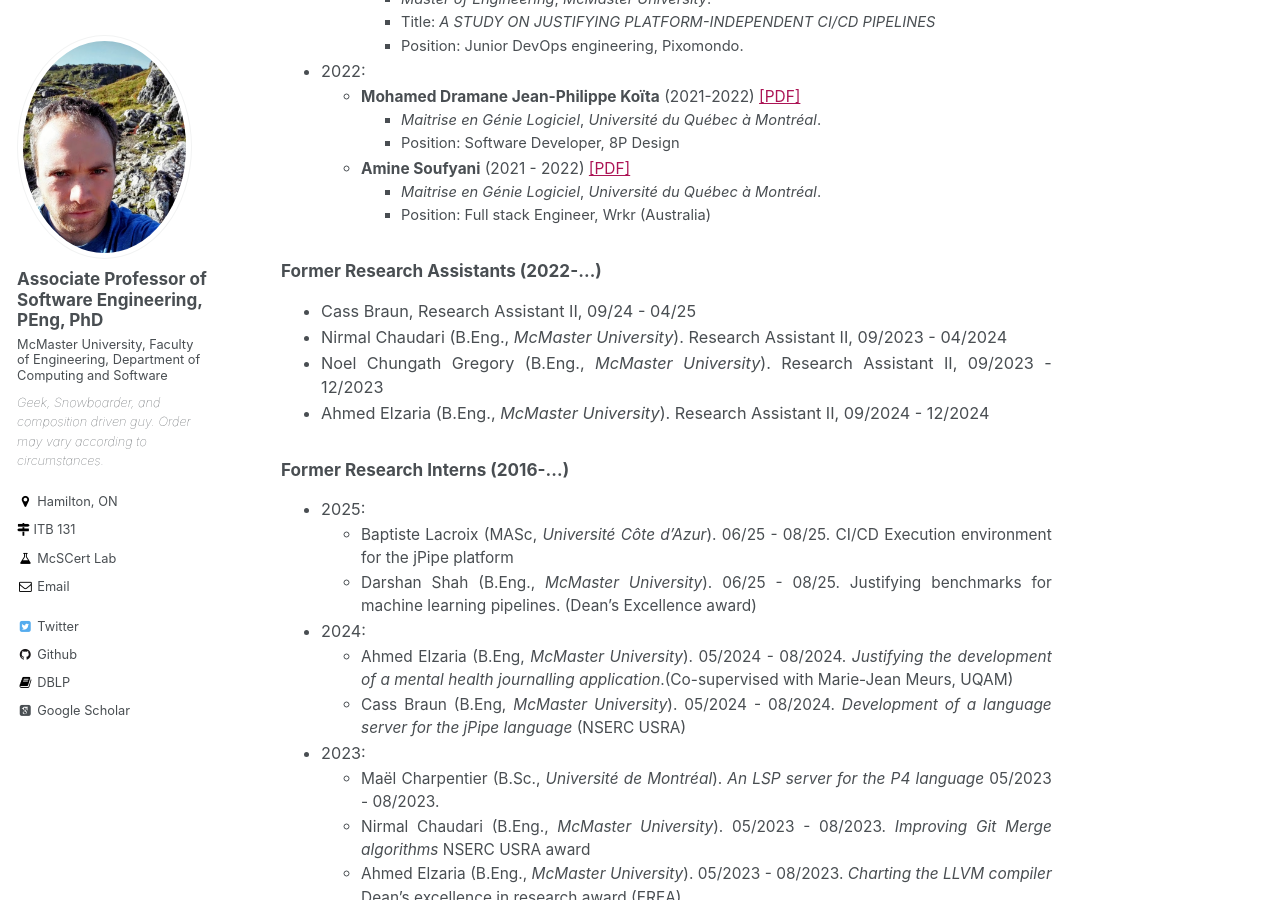
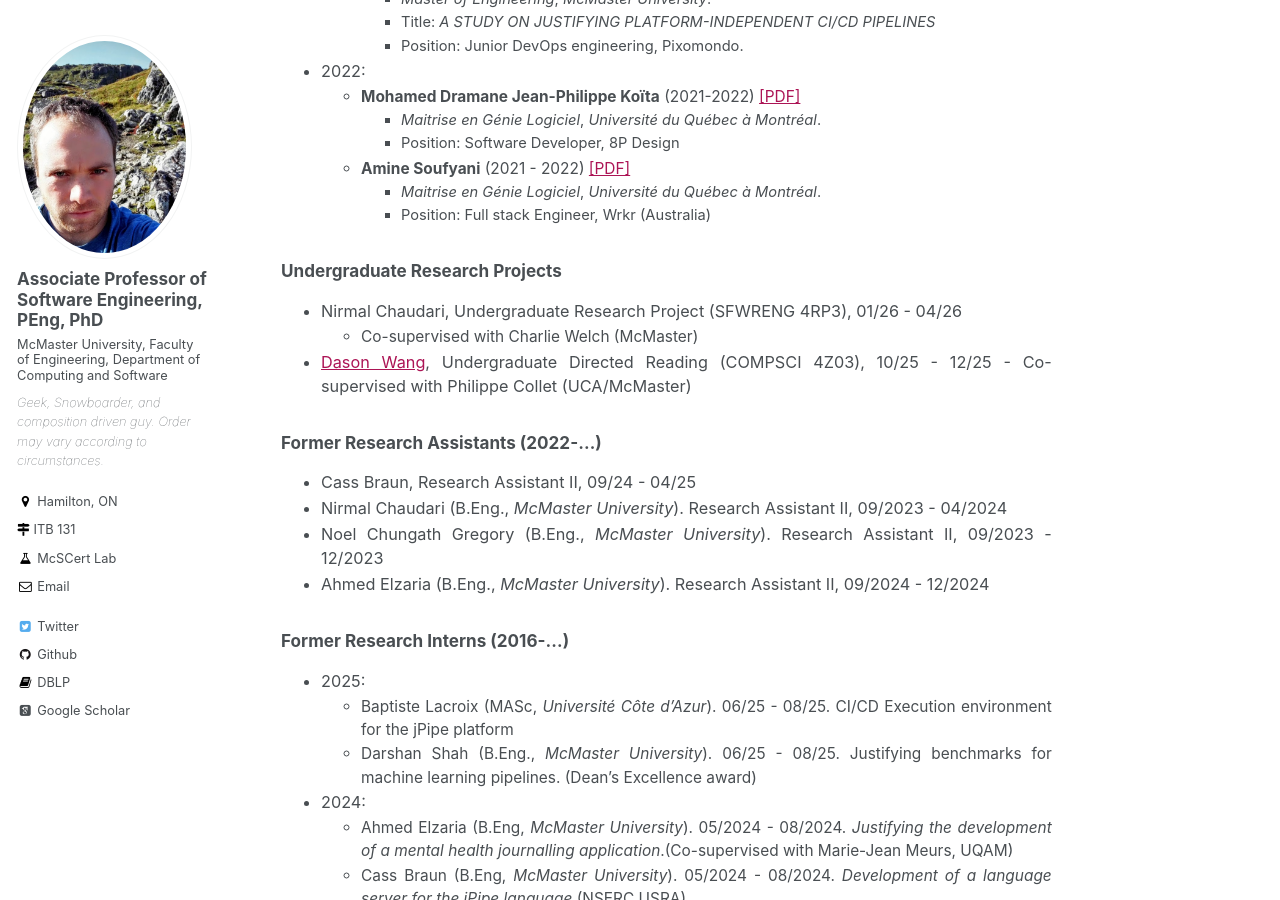
Before and after one commit to mosser/mosser.github.io, a Jekyll site: the page built from _pages/students.md, in a window 1280 px wide and 900 px high, scrolled down 3499 px. Built offline with Jekyll 4.4.1, drawn with Linux system fonts in a browser that asks for light colours; some web fonts are replaced; some of the changed text lies outside the part shown.

Commit message:
update student list

```diff
--- a/_pages/students.md
+++ b/_pages/students.md
@@ -53,6 +51,8 @@ If you're interested in Software Engineering, Safety, Certification from the len
 
   - [Andrew Bovbel](https://www.linkedin.com/in/andrewbovbel/), Research Assistant II, 09/25 - 04/26
   - [Saad Salman](https://www.linkedin.com/in/msaadsal/), Research Assistant II, 10/25 - 04/26
+  - [Dason Wang](https://www.linkedin.com/in/dason-wang/), Research Assistant II, 01/26 - 04/26
+    - Co-supervised with Philippe Collet (UCA/McMaster)
 
 
 ### Graduated Ph.D. Students
@@ -133,6 +133,13 @@ If you're interested in Software Engineering, Safety, Certification from the len
       - _Maitrise en Génie Logiciel_, _Université du Québec à Montréal_.
       - Position: Full stack Engineer, Wrkr (Australia)
 
+### Undergraduate Research Projects
+
+  - Nirmal Chaudari, Undergraduate Research Project (SFWRENG 4RP3), 01/26 - 04/26
+    - Co-supervised with Charlie Welch (McMaster)
+  -  [Dason Wang](https://www.linkedin.com/in/dason-wang/), Undergraduate Directed Reading (COMPSCI 4Z03), 10/25 - 12/25
+    - Co-supervised with Philippe Collet (UCA/McMaster)
+
 ### Former Research Assistants (2022-...)
 
   - Cass Braun, Research Assistant II, 09/24 - 04/25
```
Also changed, not shown: other parts of _pages/students.md (+1 -3 lines).
